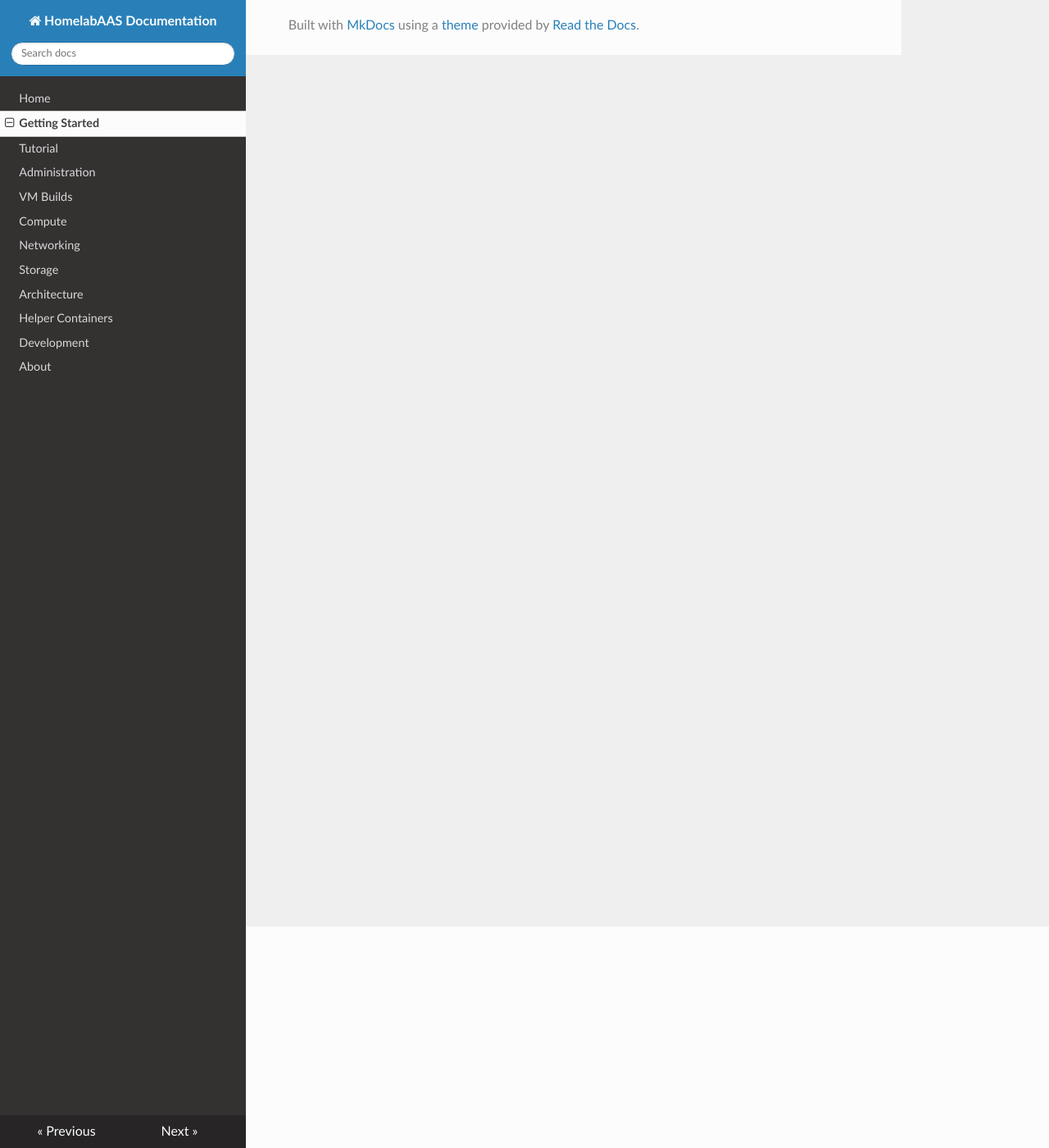
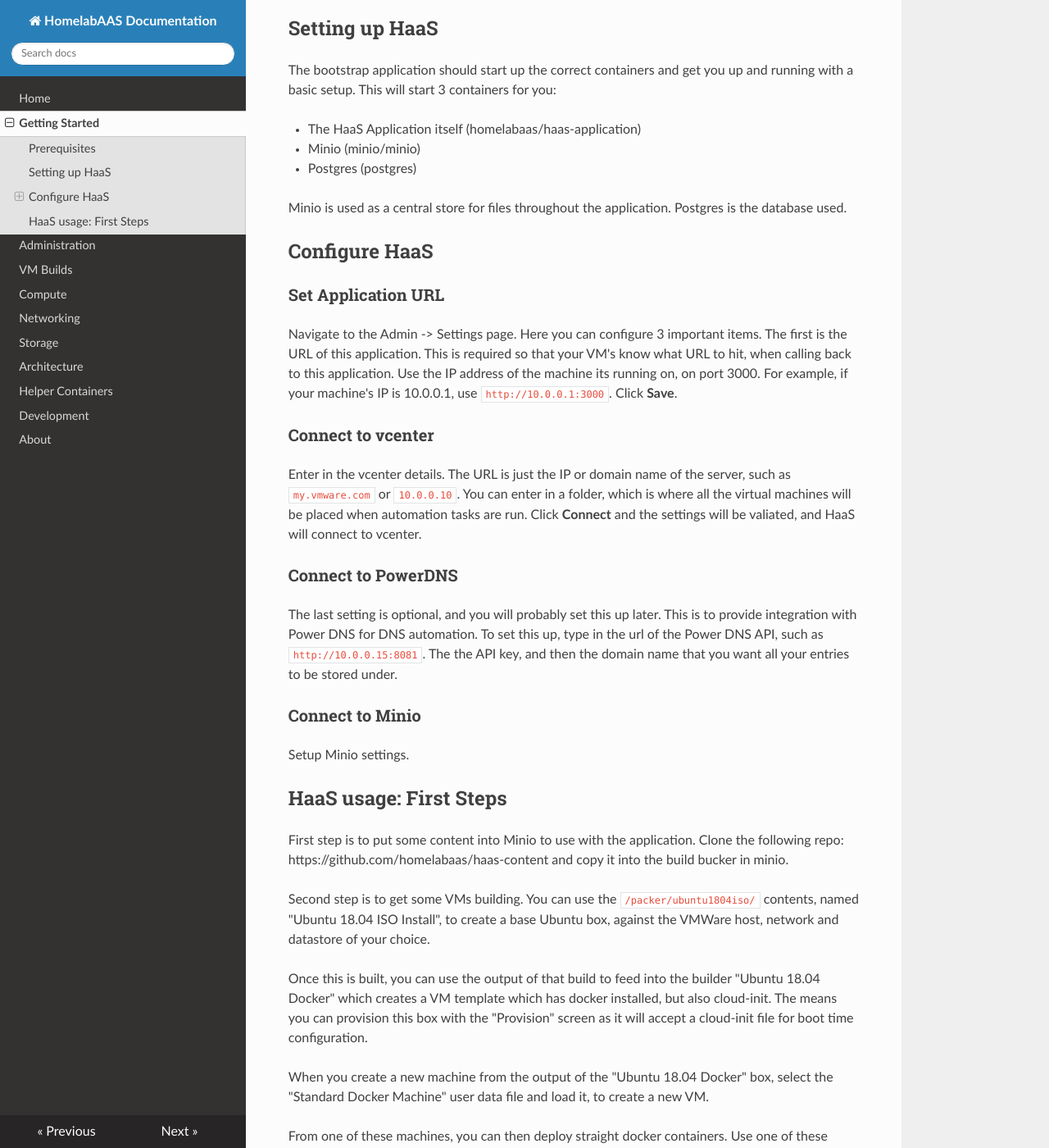
Before and after one commit to homelabaas/haas-documentation, an MkDocs documentation site: the page built from docs/gettingstarted.md, in a window 1280 px wide and 1400 px high, scrolled down 270 px. Shown: the whole window at 82% size. Built offline with MkDocs 1.6.1, drawn with Linux system fonts in a browser that asks for light colours; nearby versions of some CDN libraries; some of the changed text lies outside the part shown.

Commit message:
Move in some new content.

```diff
--- a/docs/gettingstarted.md
+++ b/docs/gettingstarted.md
@@ -1,3 +1,47 @@
 # Getting Started
 
-ok now
+## Prerequisites
+
+You just need a machine that can run docker. This includes Docker for Mac, Docker for Windows or a Linux machine running docker.
+
+## Setting up HaaS
+
+The bootstrap application should start up the correct containers and get you up and running with a basic setup. This will start 3 containers for you:
+
+* The HaaS Application itself (homelabaas/haas-application)
+* Minio (minio/minio)
+* Postgres (postgres)
+
+Minio is used as a central store for files throughout the application. Postgres is the database used.
+
+## Configure HaaS
+
+### Set Application URL
+
+Navigate to the Admin -> Settings page. Here you can configure 3 important items. The first is the URL of this application. This is required so that your VM's know what URL to hit, when calling back to this application. Use the IP address of the machine its running on, on port 3000. For example, if your machine's IP is 10.0.0.1, use `http://10.0.0.1:3000`. Click __Save__.
+
+### Connect to vcenter
+
+Enter in the vcenter details. The URL is just the IP or domain name of the server, such as `my.vmware.com` or `10.0.0.10`. You can enter in a folder, which is where all the virtual machines will be placed when automation tasks are run. Click __Connect__ and the settings will be valiated, and HaaS will connect to vcenter.
+
+### Connect to PowerDNS
+
+The last setting is optional, and you will probably set this up later. This is to provide integration with Power DNS for DNS automation. To set this up, type in the url of the Power DNS API, such as `http://10.0.0.15:8081`. The the API key, and then the domain name that you want all your entries to be stored under.
+
+### Connect to Minio
+
+Setup Minio settings.
+
+## HaaS usage: First Steps
+
+First step is to put some content into Minio to use with the application. Clone the following repo: https://github.com/homelabaas/haas-content and copy it into the build bucker in minio.
+
+Second step is to get some VMs building. You can use the `/packer/ubuntu1804iso/` contents, named "Ubuntu 18.04 ISO Install", to create a base Ubuntu box, against the VMWare host, network and datastore of your choice.
+
+Once this is built, you can use the output of that build to feed into the builder "Ubuntu 18.04 Docker" which creates a VM template which has docker installed, but also cloud-init. The means you can provision this box with the "Provision" screen as it will accept a cloud-init file for boot time configuration.
+
+When you create a new machine from the output of the "Ubuntu 18.04 Docker" box, select the "Standard Docker Machine" user data file and load it, to create a new VM.
+
+From one of these machines, you can then deploy straight docker containers. Use one of these machines and the docker-compose file in `/deployment-compose/powerdns/docker-compose.yml` to create a PowerDNS box.
+
+For a docker swarm environment, use the environment provision screen and paste in the contents of `/environments/docker-swarm/environment.yaml`. Make sure the IP address settings are fine. This will provision a collection of servers, with a master and worker nodes, running as a swarm.
--- a/mkdocs.yml
+++ b/mkdocs.yml
@@ -2,7 +2,6 @@ site_name: HomelabAAS Documentation
 nav:
 - Home: index.md
 - Getting Started: gettingstarted.md
-- Tutorial: tutorial.md
 - Administration: admin.md
 - VM Builds: vmbuilds.md
 - Compute: compute.md
```
Also changed, not shown: docs/about.md (+2 -2 lines), docs/index.md (+1 -2 lines), docs/tutorial.md (deleted, +0 -1 lines).
